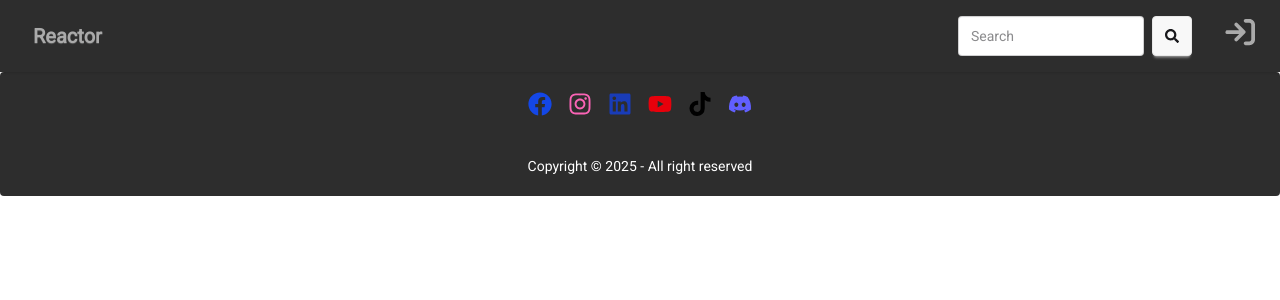
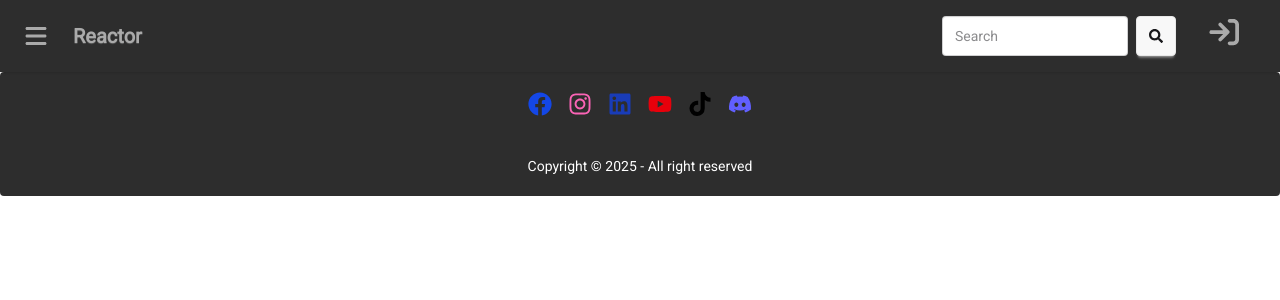
Before and after one commit to Antoniocutri/rehacktor, a React (Vite) app: page /auth in a window 1280 px wide. Shown: the top 300 px of the page. Built offline with nearby package versions, Linux system fonts and the light colour scheme; a web font is replaced by a local one.

Commit message:
add button to open/close sidebar

```diff
--- a/src/components/LayoutComponet/Navbar.jsx
+++ b/src/components/LayoutComponet/Navbar.jsx
@@ -3,10 +3,10 @@ import { FaSearch } from "react-icons/fa";
 import { Link, useNavigate } from "react-router-dom";
 import routes from "../../router/routes";
 import { UserContext } from "../../context/UserContext";
-import { FaArrowRightToBracket } from "react-icons/fa6";
+import { FaArrowRightToBracket, FaBars } from "react-icons/fa6";
 import supabase from "../../database/supabase";
 
-export default function Navbar() {
+export default function Navbar({ onOpenSidebar }) {
     const [slug, setSlug] = useState();
     const [avatarUrl, setAvatarUrl]= useState()
     const {user, signOut, profile} = useContext(UserContext)
@@ -38,7 +38,16 @@ export default function Navbar() {
 
     return(
         <>
-            <nav className="navbar shadow-sm p-4">
+            <nav className="navbar shadow-sm p-4 w-full">
+
+                <button
+                    onClick={onOpenSidebar}
+                    className="btn btn-ghost btn-square  "
+                    aria-label="Apri menu generi"
+                    >
+                    <FaBars className="text-2xl text-neutral hover:text-black!" />
+                </button>
+
                 <div className="flex-1">
                     <Link className="btn btn-ghost text-xl text-neutral hover:text-black!" to={routes.home}>Reactor</Link>
                 </div>
@@ -48,7 +57,7 @@ export default function Navbar() {
                     <Link className="btn btn-square me-6" to={`/search/${slug}`}><FaSearch/></Link>
 
                     <div className="dropdown dropdown-end">
-                        <div tabIndex={0} role="button" className="btn btn-ghost btn-circle avatar">
+                        <div tabIndex={0} role="button" className="btn btn-ghost btn-circle avatar me-4">
                             <div className="w-10 rounded-full">
                                 {(user &&(
                                     <img
--- a/src/components/LayoutComponet/Sidebar.jsx
+++ b/src/components/LayoutComponet/Sidebar.jsx
@@ -1,10 +1,12 @@
 import { Link } from "react-router-dom"
 
-export default function Sidebar({genres}) {
-
+export default function Sidebar({genres, isOpen}) {
+    console.log(isOpen)
     return(
         <>
-            <nav className="h-screen bg-nav-grey">
+            {isOpen &&(
+                <div className={"h-screen bg-nav-grey"}>
+
                     <ul className="px-5">
                         {genres.map((genre)=>{
                             return(
@@ -14,7 +16,8 @@ export default function Sidebar({genres}) {
                             )
                         })}
                     </ul>
-            </nav>
+                </div>
+            )}
         </>
     )
 
--- a/src/components/layouts/Layout.jsx
+++ b/src/components/layouts/Layout.jsx
@@ -2,17 +2,26 @@ import { Outlet, useLoaderData } from "react-router";
 import Navbar from "../LayoutComponet/Navbar";
 import Footer from "../LayoutComponet/Footer";
 import Sidebar from "../LayoutComponet/Sidebar";
+import { useState } from "react";
 
 export default function Layout() {
     const genres = useLoaderData()
+    const [sidebarOpen, setSidebarOpen] = useState(false);
 
+    const openSidebar = () =>{
+        if (sidebarOpen) {
+            setSidebarOpen(false)
+        }else{
+            setSidebarOpen(true)
+        }
+    }
     return(
         <>
-            <Navbar/>
+            <Navbar onOpenSidebar={openSidebar}/>
 
             <section className="grid grid-cols-7 gap-4">
                 <div>
-                    <Sidebar genres={genres}/>
+                    <Sidebar genres={genres} isOpen={sidebarOpen}/>
                 </div>
                 <div className="col-span-6">
                     <Outlet />
```
Lines whose indentation alone changed are shown as unchanged.
